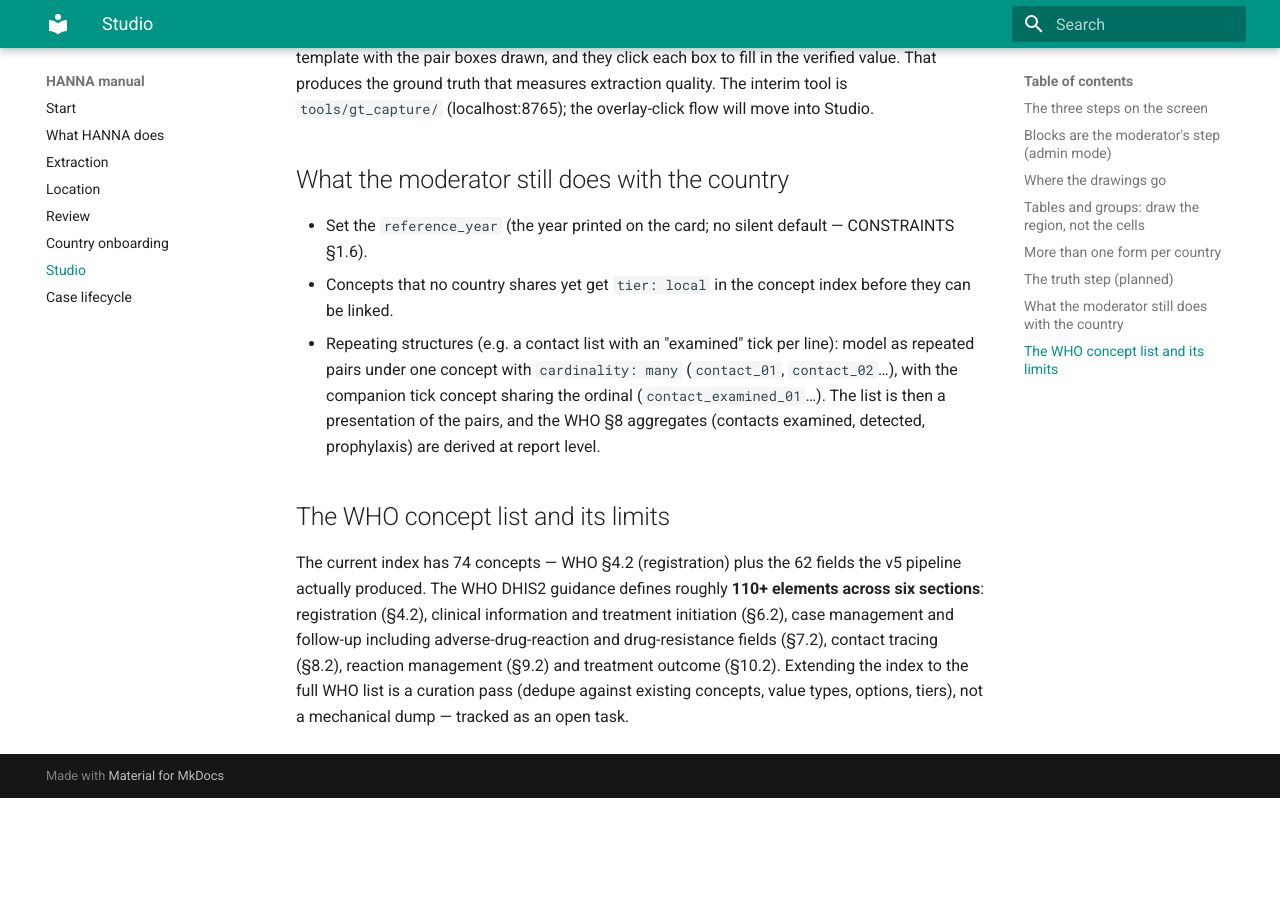
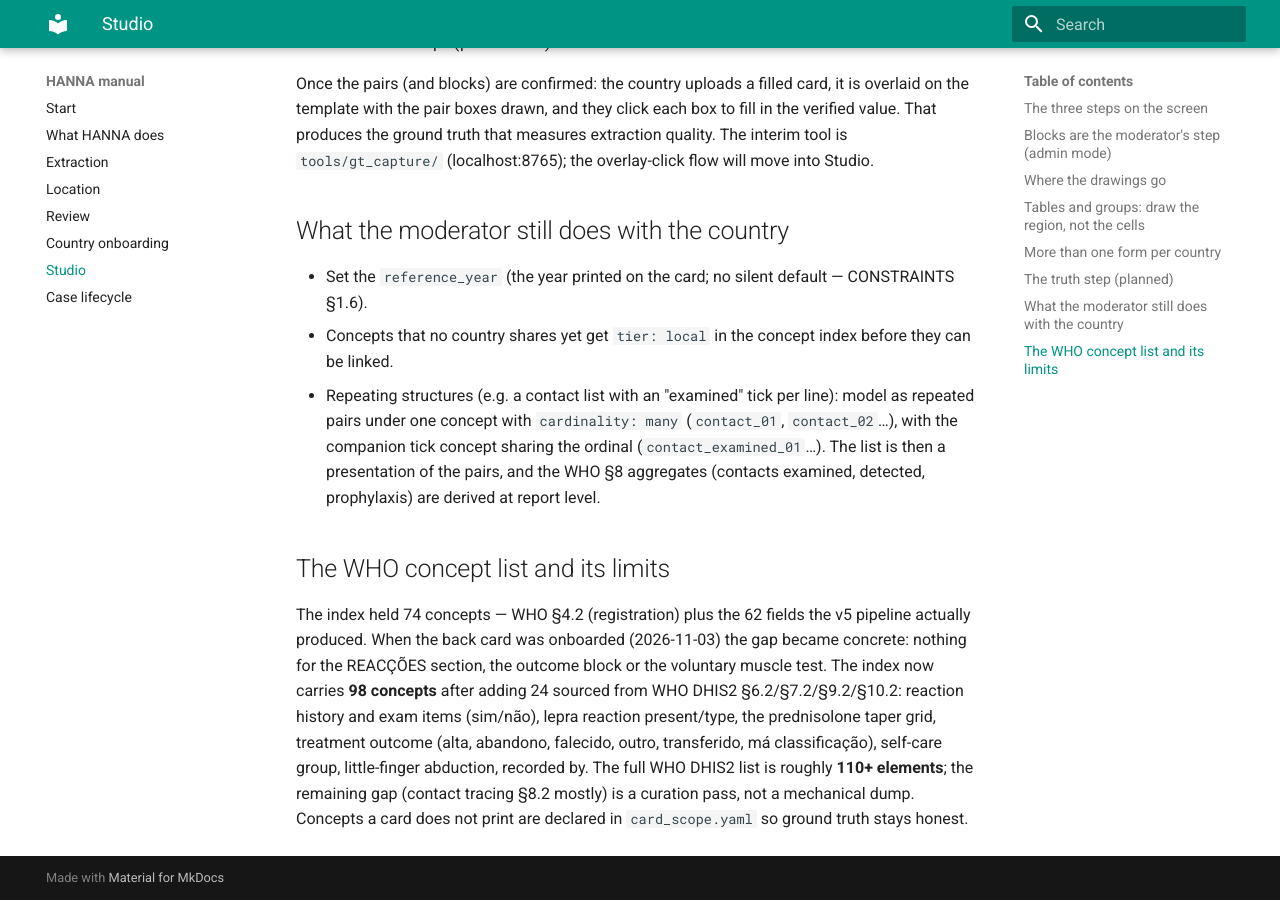
Before and after one commit to last-mile-road/hanna, an MkDocs documentation site: the page built from docs/manual/06-studio.md, in a window 1280 px wide and 900 px high, scrolled down 3241 px. Built offline with MkDocs 1.6.1 and Material for MkDocs 9.7.7, drawn with Linux system fonts in a browser that asks for light colours; before the commit the page ends 4039 px from its top, so only the background shows below that; some of the changed text lies outside the part shown.

Commit message:
Manual 06: perspective correction in cleaning; concept index 74 → 98

```diff
--- a/docs/manual/06-studio.md
+++ b/docs/manual/06-studio.md
@@ -17,11 +17,14 @@ working setup.
 ## The three steps on the screen
 
 1. **The blank card.** Upload a scan/photo of the empty card. On upload it is
-   automatically **deskewed** (rotation capped at ±10° — beyond that the tool
-   refuses and asks for a re-scan) and **contrast-normalised** (CLAHE). The
-   untouched original is kept as `template_original.jpg`. This matters because
-   a skew of 2° at the top of the card is a skew of 2° in every box drawn on
-   top of it. A previous upload is kept as `template.jpg.bak`.
+   automatically **perspective-corrected** (the card's outer border is found
+   and warped to a true rectangle — fixes keystone, where vertical lines lean
+   even though horizontal rules are level), **deskewed** (rotation capped at
+   ±10° — beyond that the tool refuses and asks for a re-scan) and
+   **contrast-normalised** (CLAHE). The untouched original is kept as
+   `template_original.jpg`. This matters because a skew of 2° at the top of
+   the card is a skew of 2° in every box drawn on top of it. A previous
+   upload is kept as `template.jpg.bak`.
 2. **Mark what the card asks (country team).** Draw a box around each value
    the card asks for. For each one: a **display name** (as the team calls it),
    a one-line **description** (for whoever reads the definition later), a link
@@ -152,12 +155,15 @@ measures extraction quality. The interim tool is `tools/gt_capture/`
 
 ## The WHO concept list and its limits
 
-The current index has 74 concepts — WHO §4.2 (registration) plus the 62 fields
-the v5 pipeline actually produced. The WHO DHIS2 guidance defines roughly
-**110+ elements across six sections**: registration (§4.2), clinical
-information and treatment initiation (§6.2), case management and follow-up
-including adverse-drug-reaction and drug-resistance fields (§7.2), contact
-tracing (§8.2), reaction management (§9.2) and treatment outcome (§10.2).
-Extending the index to the full WHO list is a curation pass (dedupe against
-existing concepts, value types, options, tiers), not a mechanical dump —
-tracked as an open task.
+The index held 74 concepts — WHO §4.2 (registration) plus the 62 fields the
+v5 pipeline actually produced. When the back card was onboarded (2026-11-03)
+the gap became concrete: nothing for the REACÇÕES section, the outcome block
+or the voluntary muscle test. The index now carries **98 concepts** after
+adding 24 sourced from WHO DHIS2 §6.2/§7.2/§9.2/§10.2: reaction history and
+exam items (sim/não), lepra reaction present/type, the prednisolone taper
+grid, treatment outcome (alta, abandono, falecido, outro, transferido,
+má classificação), self-care group, little-finger abduction, recorded by.
+The full WHO DHIS2 list is roughly **110+ elements**; the remaining gap
+(contact tracing §8.2 mostly) is a curation pass, not a mechanical dump.
+Concepts a card does not print are declared in `card_scope.yaml` so ground
+truth stays honest.
```
